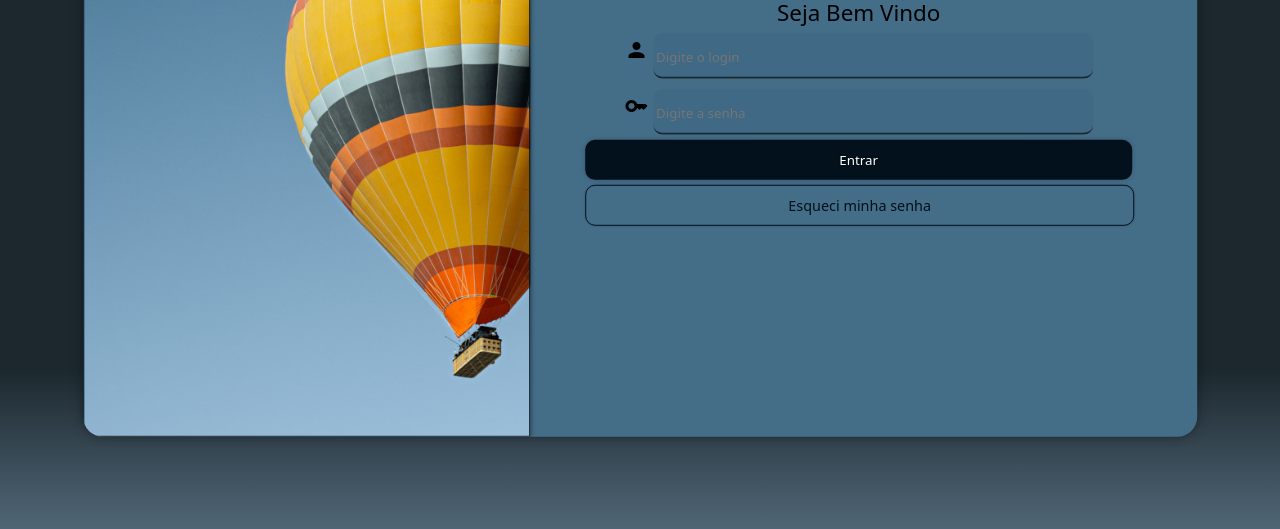
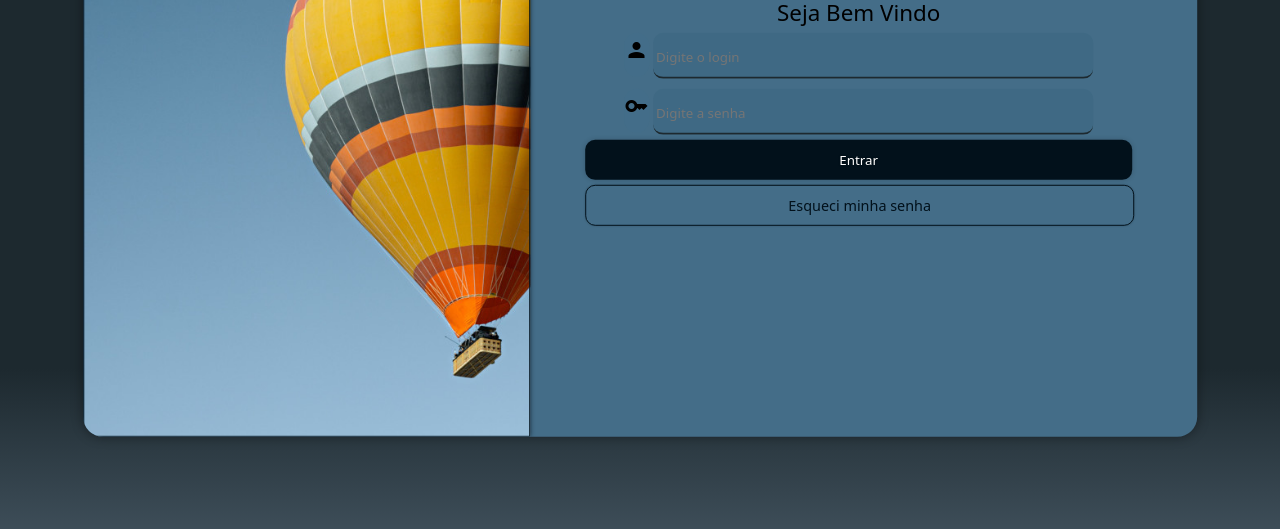
Before and after one commit to MrMa-rio/projeto-login, a plain HTML site: page index.html in a window 1280 px wide. Shown: the part 271-800 px from the top of the page. Drawn offline with Linux system fonts and the light colour scheme.

Commit message:
ajustes no css

```diff
--- a/estilo/style.css
+++ b/estilo/style.css
@@ -2,8 +2,8 @@
 
 :root{
 
-    --backcolor: #1c282e;
-    --backcolor2: #506676;
+    --backcolor: rgb(29, 41, 47);
+    --backcolor2: rgb(61, 77, 88);
     --color1:#446d88;
     --color2:#02111B;
     --color3:#596157;
@@ -24,6 +24,7 @@ html, body{
     height: 100vh;
     background-image: linear-gradient(to bottom,var(--backcolor) 80%,var(--backcolor2) 100%);
     background-repeat: no-repeat;
+
 
 }
 main{
--- a/index.html
+++ b/index.html
@@ -44,6 +44,6 @@
             </div>
         </section>
     </main>
-    <script src="script.js"></script>
+
 </body>
 </html>
```
Also changed, not shown: script.js (deleted).
